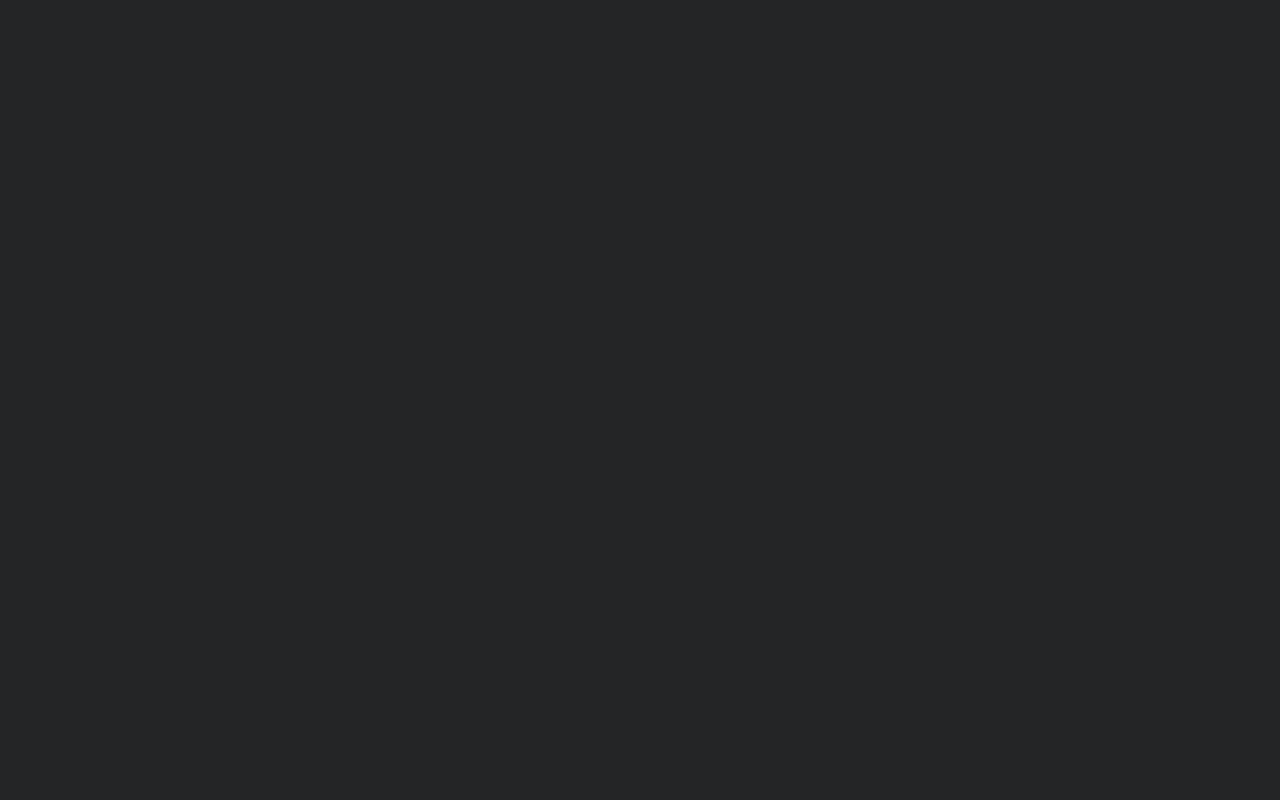
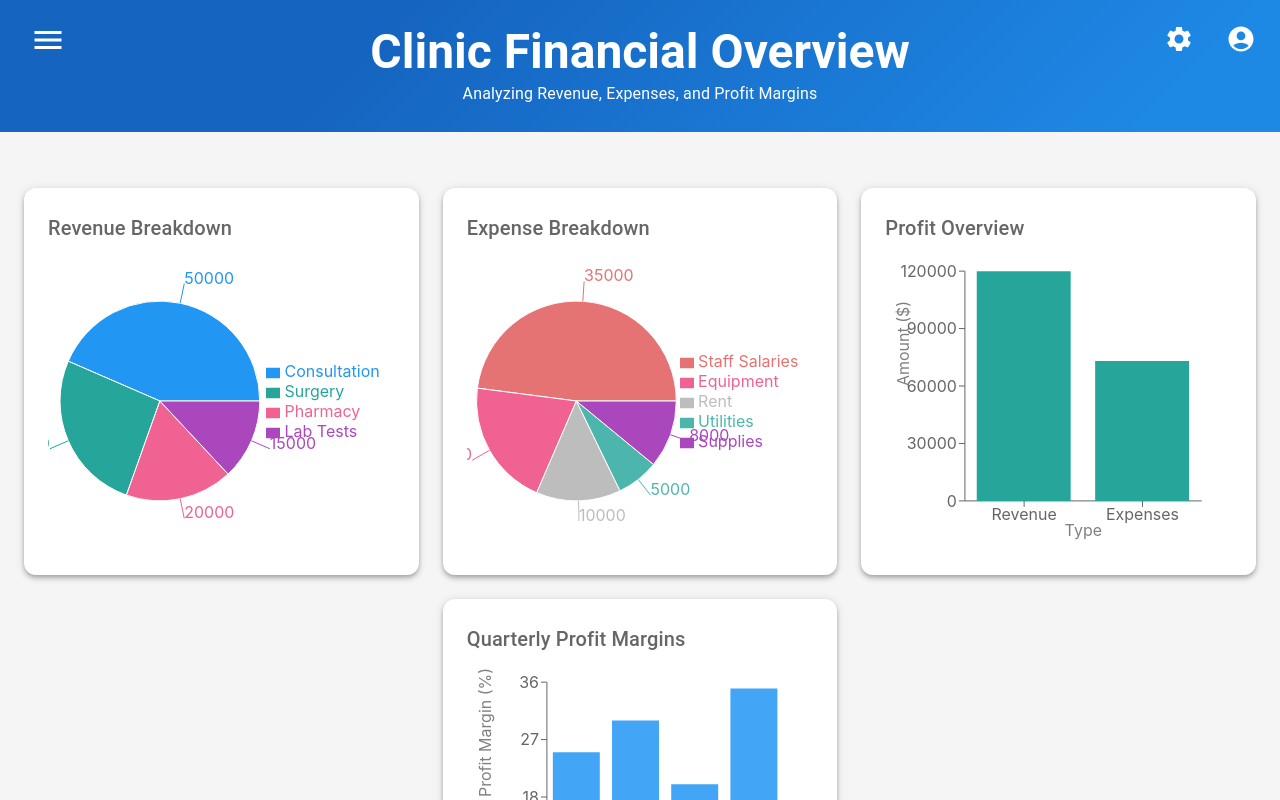
Before and after one commit to cfgcolumbus24/Team-15, a React (Create React App) app in the folder frontend/: page /financials in a window 1280 px wide. Before the commit this address had no page. Shown: the top 800 px of the page. Built offline with nearby package versions, Linux system fonts and the light colour scheme.

Commit message:
Added initial finances page

```diff
--- a/frontend/src/App.js
+++ b/frontend/src/App.js
@@ -5,6 +5,7 @@ import Home from './pages/home.tsx';
 import Demographics from './pages/demographics.tsx';
 import Patients from './pages/users.tsx';
 import Patient from './pages/patient.tsx'
+import Financials from './pages/financials.tsx';
 
 function App() {
   return (
@@ -15,6 +16,7 @@ function App() {
         <Route path="/Patients" element={<Patients />} />
         <Route path="/patient/:patientId" element={<Patient />} />
         <Route path="/demographics" element={<Demographics />} />
+        <Route path="/financials" element={<Financials />} />
       </Routes>
     </Router>
   );
--- /dev/null
+++ b/frontend/src/pages/financials.tsx
@@ -0,0 +1,187 @@
+import React from 'react';
+import Dropdown from './list.tsx';
+import {
+  Box,
+  Card,
+  CardContent,
+  Typography,
+  Grid,
+  IconButton,
+} from '@mui/material';
+import {
+  PieChart,
+  Pie,
+  Cell,
+  Legend,
+  BarChart,
+  Bar,
+  XAxis,
+  YAxis,
+  Tooltip,
+  ResponsiveContainer,
+} from 'recharts';
+import { blue, grey, pink, purple, teal, green, red } from '@mui/material/colors';
+import SettingsIcon from '@mui/icons-material/Settings';
+import AccountCircleIcon from '@mui/icons-material/AccountCircle';
+
+// Sample financial data
+const revenueData = [
+  { name: 'Consultation', value: 50000 },
+  { name: 'Surgery', value: 30000 },
+  { name: 'Pharmacy', value: 20000 },
+  { name: 'Lab Tests', value: 15000 },
+];
+
+const expenseData = [
+  { name: 'Staff Salaries', value: 35000 },
+  { name: 'Equipment', value: 15000 },
+  { name: 'Rent', value: 10000 },
+  { name: 'Utilities', value: 5000 },
+  { name: 'Supplies', value: 8000 },
+];
+
+const profitData = [
+  { name: 'Revenue', value: 120000 },
+  { name: 'Expenses', value: 73000 },
+];
+
+const profitMarginData = [
+  { name: 'Q1', profitMargin: 25 },
+  { name: 'Q2', profitMargin: 30 },
+  { name: 'Q3', profitMargin: 20 },
+  { name: 'Q4', profitMargin: 35 },
+];
+
+const Financials: React.FC = () => {
+  return (
+    <Box p={0} bgcolor={grey[100]} minHeight="100vh">
+      {/* Header */}
+      <Box
+        textAlign="center"
+        mb={4}
+        p={3}
+        sx={{
+            background: `linear-gradient(135deg, ${blue[800]} 30%, ${blue[600]} 90%)`,
+            color: 'white',
+            borderRadius: 0,
+            position: 'relative',
+        }}
+      >
+        <Dropdown />
+
+        <Typography variant="h3" fontWeight="bold">
+          Clinic Financial Overview
+        </Typography>
+        <Typography variant="subtitle1">
+          Analyzing Revenue, Expenses, and Profit Margins
+        </Typography>
+
+        <Box position="absolute" top={16} right={16} display="flex" gap={2}>
+          <IconButton sx={{ color: 'white', '&:hover': { backgroundColor: blue[300] } }}>
+            <SettingsIcon sx={{ fontSize: 30 }} />
+          </IconButton>
+          <IconButton sx={{ color: 'white', '&:hover': { backgroundColor: blue[300] } }}>
+            <AccountCircleIcon sx={{ fontSize: 30 }} />
+          </IconButton>
+        </Box>
+      </Box>
+
+      <Box p={3} bgcolor={grey[100]} minHeight="100vh">
+        {/* Financials Cards */}
+        <Grid container spacing={3} justifyContent="center">
+          {/* Revenue Distribution Card */}
+          <Grid item xs={12} sm={6} md={4}>
+            <Card sx={{ boxShadow: 4, borderRadius: 3 }}>
+              <CardContent sx={{ padding: 3 }}>
+                <Typography variant="h6" color="text.secondary" gutterBottom>
+                  Revenue Breakdown
+                </Typography>
+                <Box display="flex" justifyContent="center" alignItems="center">
+                  <ResponsiveContainer width="100%" height={300}>
+                    <PieChart>
+                      <Pie data={revenueData} dataKey="value" nameKey="name" cx="50%" cy="50%" outerRadius={100} fill={green[400]} label>
+                        {revenueData.map((entry, index) => (
+                          <Cell key={`cell-${index}`} fill={[blue[500], teal[400], pink[300], purple[400]][index % 4]} />
+                        ))}
+                      </Pie>
+                      <Legend layout="vertical" align="right" verticalAlign="middle" />
+                      <Tooltip wrapperStyle={{ backgroundColor: 'white', border: '1px solid #ccc', borderRadius: '5px', padding: '10px' }} />
+                    </PieChart>
+                  </ResponsiveContainer>
+                </Box>
+              </CardContent>
+            </Card>
+          </Grid>
+
+          {/* Expense Distribution Card */}
+          <Grid item xs={12} sm={6} md={4}>
+            <Card sx={{ boxShadow: 4, borderRadius: 3 }}>
+              <CardContent sx={{ padding: 3 }}>
+                <Typography variant="h6" color="text.secondary" gutterBottom>
+                  Expense Breakdown
+                </Typography>
+                <Box display="flex" justifyContent="center" alignItems="center">
+                  <ResponsiveContainer width="100%" height={300}>
+                    <PieChart>
+                      <Pie data={expenseData} dataKey="value" nameKey="name" cx="50%" cy="50%" outerRadius={100} fill={red[400]} label>
+                        {expenseData.map((entry, index) => (
+                          <Cell key={`cell-${index}`} fill={[red[300], pink[300], grey[400], teal[300], purple[400]][index % 5]} />
+                        ))}
+                      </Pie>
+                      <Legend layout="vertical" align="right" verticalAlign="middle" />
+                      <Tooltip wrapperStyle={{ backgroundColor: 'white', border: '1px solid #ccc', borderRadius: '5px', padding: '10px' }} />
+                    </PieChart>
+                  </ResponsiveContainer>
+                </Box>
+              </CardContent>
+            </Card>
+          </Grid>
+
+          {/* Profit Overview Card */}
+          <Grid item xs={12} sm={6} md={4}>
+            <Card sx={{ boxShadow: 4, borderRadius: 3 }}>
+              <CardContent sx={{ padding: 3 }}>
+                <Typography variant="h6" color="text.secondary" gutterBottom>
+                  Profit Overview
+                </Typography>
+                <Box display="flex" justifyContent="center" alignItems="center">
+                  <ResponsiveContainer width="100%" height={300}>
+                    <BarChart data={profitData} margin={{ top: 20, right: 30, left: 20, bottom: 20 }}>
+                      <XAxis dataKey="name" label={{ value: 'Type', position: 'insideBottom', offset: -5 }} />
+                      <YAxis label={{ value: 'Amount ($)', angle: -90, position: 'insideLeft', offset: -2 }} />
+                      <Tooltip wrapperStyle={{ backgroundColor: 'white', border: '1px solid #ccc', borderRadius: '5px', padding: '10px' }} />
+                      <Bar dataKey="value" fill={teal[400]} />
+                    </BarChart>
+                  </ResponsiveContainer>
+                </Box>
+              </CardContent>
+            </Card>
+          </Grid>
+
+          {/* Quarterly Profit Margins Card */}
+          <Grid item xs={12} sm={6} md={4}>
+            <Card sx={{ boxShadow: 4, borderRadius: 3 }}>
+              <CardContent sx={{ padding: 3 }}>
+                <Typography variant="h6" color="text.secondary" gutterBottom>
+                  Quarterly Profit Margins
+                </Typography>
+                <Box display="flex" justifyContent="center" alignItems="center">
+                  <ResponsiveContainer width="100%" height={300}>
+                    <BarChart data={profitMarginData} margin={{ top: 20, right: 30, left: 20, bottom: 20 }}>
+                      <XAxis dataKey="name" label={{ value: 'Quarter', position: 'insideBottom', offset: -5 }} />
+                      <YAxis label={{ value: 'Profit Margin (%)', angle: -90, position: 'insideLeft', offset: -2 }} />
+                      <Tooltip wrapperStyle={{ backgroundColor: 'white', border: '1px solid #ccc', borderRadius: '5px', padding: '10px' }} />
+                      <Bar dataKey="profitMargin" fill={blue[400]} />
+                    </BarChart>
+                  </ResponsiveContainer>
+                </Box>
+              </CardContent>
+            </Card>
+          </Grid>
+        </Grid>
+      </Box>
+    </Box>
+  );
+};
+
+export default Financials;
--- a/frontend/src/pages/list.tsx
+++ b/frontend/src/pages/list.tsx
@@ -42,6 +42,10 @@ function Dropdown() {
     navigate("/Home");
   };
 
+  const handleFinancials = () => {
+    navigate("/Financials");
+  };
+
   const DrawerList = (
     <Box
       sx={{ width: 250 }}
@@ -74,6 +78,14 @@ function Dropdown() {
               <AnalyticsIcon />
             </ListItemIcon>
             <ListItemText primary="Demographics" />
+          </ListItemButton>
+        </ListItem>
+        <ListItem disablePadding>
+          <ListItemButton onClick={handleFinancials}> {/* Add click handler for Demographics */}
+            <ListItemIcon>
+              <AnalyticsIcon />
+            </ListItemIcon>
+            <ListItemText primary="Financials" />
           </ListItemButton>
         </ListItem>
         <ListItem disablePadding>
```
